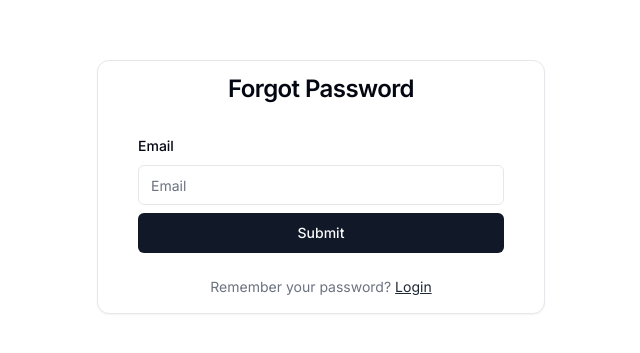
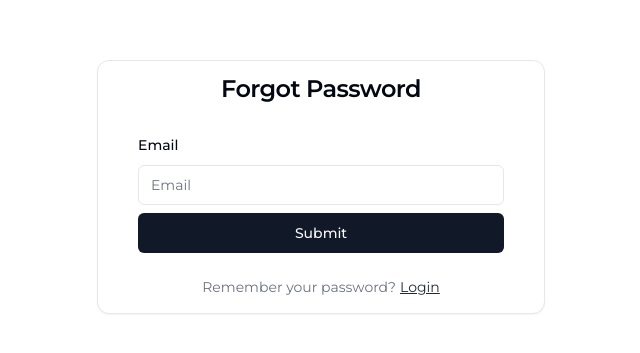
Before and after one commit to ashishxcode/next-auth, a Next.js app: page /forgot-password in a window 1280 px wide. Shown: the part 213-566 px from the top of the page, without its empty margins (319-959 px from the left). Built offline with nearby package versions, Linux system fonts and the light colour scheme.

Commit message:
STYLE: Change font family

```diff
--- a/src/app/layout.tsx
+++ b/src/app/layout.tsx
@@ -1,9 +1,13 @@
 import './globals.css';
 import type { Metadata } from 'next';
-import { Inter } from 'next/font/google';
+
 import { Toaster } from 'react-hot-toast';
+import { Montserrat } from 'next/font/google';
 
-const inter = Inter({ subsets: ['latin'] });
+const montserrat = Montserrat({
+	weight: ['400', '500', '600', '700', '800', '900'],
+	subsets: ['latin'],
+});
 
 export const metadata: Metadata = {
 	title: 'Create Next App',
@@ -17,7 +21,7 @@
 }) {
 	return (
 		<html lang='en'>
-			<body className={inter.className}>
+			<body className={montserrat.className}>
 				<main>{children}</main>
 				<Toaster />
 			</body>
```
